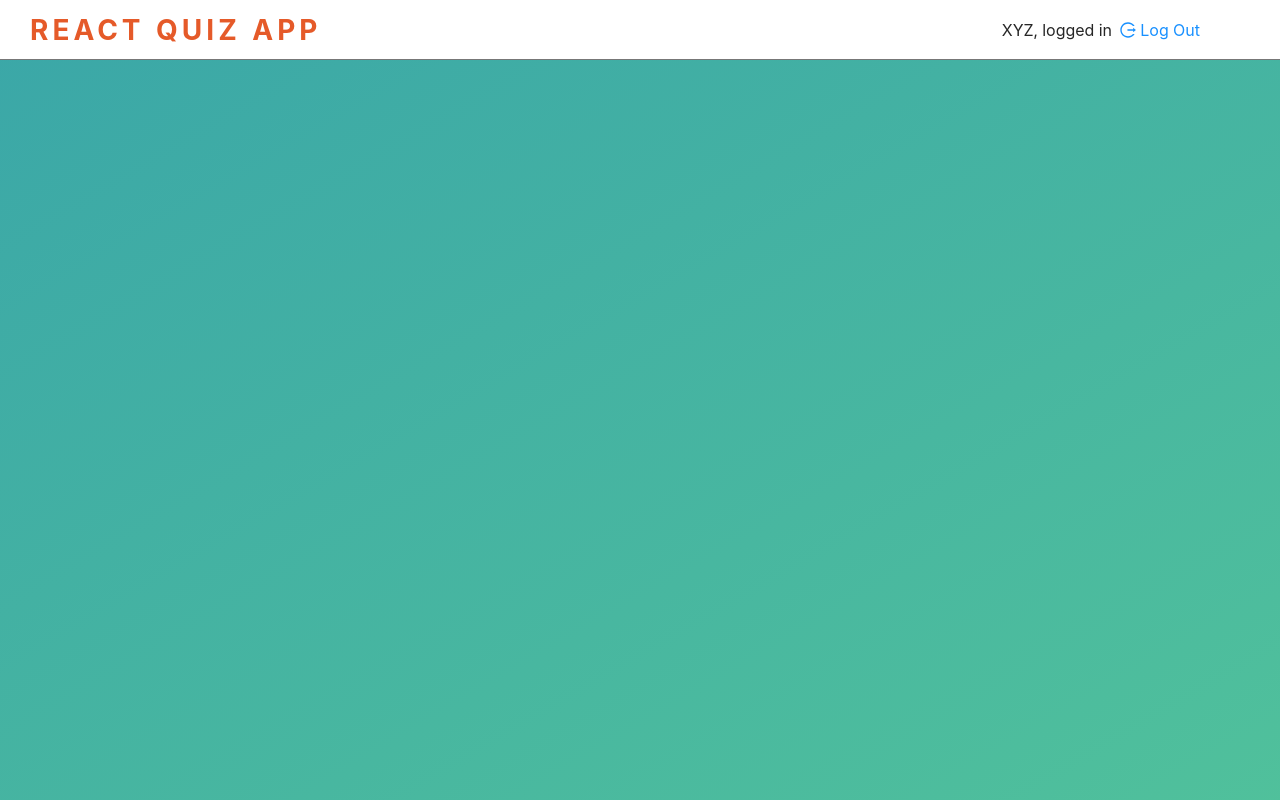
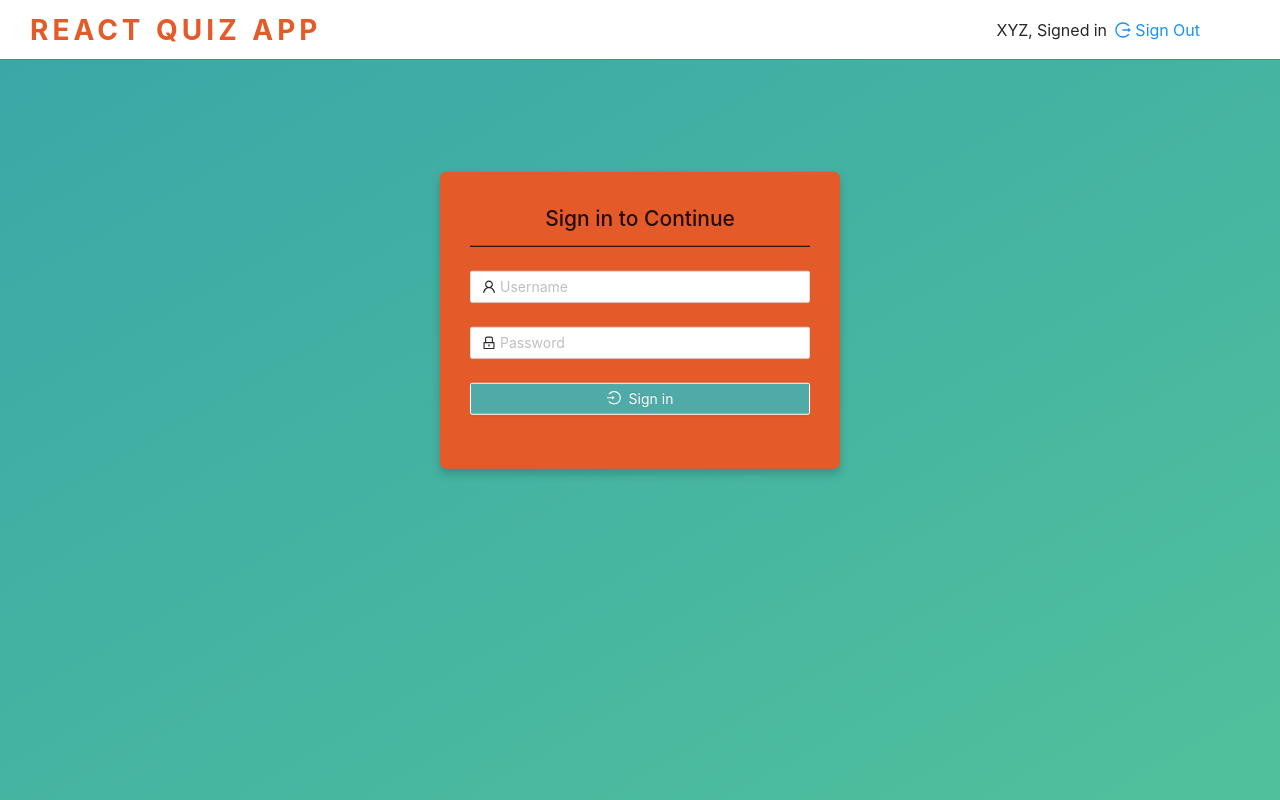
Before and after one commit to AUIArafat/react-quizz-app, a React (Create React App) app: page /signin in a window 1280 px wide. Built offline with nearby package versions, Linux system fonts and the light colour scheme.

Commit message:
Sign in page designed

```diff
--- a/src/App.js
+++ b/src/App.js
@@ -1,6 +1,7 @@
 import { BrowserRouter as Router, Route, Switch } from "react-router-dom";
 import Layout from "./components/Layout";
 import Home from "./pages/Home";
+import Signin from "./pages/Signin";
 
 function App() {
   return (
@@ -8,6 +9,7 @@ function App() {
       <Layout>
         <Switch>
           <Route exact path={"/"} component={Home} />
+          <Route exact path={"/signin"} component={Signin} />
         </Switch>
       </Layout>
     </Router>
--- a/src/components/Navbar/index.jsx
+++ b/src/components/Navbar/index.jsx
@@ -11,12 +11,12 @@ export default function Navbar() {
         <Link to="/">React Quiz App</Link>
       </div>
       <div className={"header-right-side"}>
-        <span>{"XYZ"}, logged in</span>
+        <span>{"XYZ"}, Signed in</span>
         {/* <Link to="/signin">
           <LoginOutlined /> Sign In
         </Link> */}
         <Link to="/signin">
-          <LogoutOutlined /> Log Out
+          <LogoutOutlined /> Sign Out
         </Link>
       </div>
     </Header>
--- /dev/null
+++ b/src/pages/Signin/index.jsx
@@ -0,0 +1,62 @@
+import { Form, Input, Button, Checkbox } from "antd";
+import { UserOutlined, LockOutlined, LoginOutlined } from "@ant-design/icons";
+
+import "./style/index.css";
+
+export default function SingInForm() {
+  const onFinish = (values) => {
+    console.log("Received values of form: ", values);
+  };
+
+  return (
+    <Form
+      name="normal_signin"
+      className="signin-form"
+      initialValues={{
+        remember: true,
+      }}
+      onFinish={onFinish}
+    >
+      <Form.Item className={"signin-header"}>
+        <h1>Sign in to Continue</h1>
+      </Form.Item>
+      <Form.Item
+        name="username"
+        rules={[
+          {
+            required: true,
+            message: "Please input your Username!",
+          },
+        ]}
+      >
+        <Input
+          prefix={<UserOutlined className="site-form-item-icon" />}
+          placeholder="Username"
+          autoComplete={"new-password"}
+        />
+      </Form.Item>
+      <Form.Item
+        name="password"
+        rules={[
+          {
+            required: true,
+            message: "Please input your Password!",
+          },
+        ]}
+      >
+        <Input
+          prefix={<LockOutlined className="site-form-item-icon" />}
+          type="password"
+          placeholder="Password"
+          autoComplete={"new-password"}
+        />
+      </Form.Item>
+
+      <Form.Item>
+        <Button type="primary" htmlType="submit" className="signin-form-button">
+          <LoginOutlined /> Sign in
+        </Button>
+      </Form.Item>
+    </Form>
+  );
+}
--- /dev/null
+++ b/src/pages/Signin/style/index.css
@@ -0,0 +1,26 @@
+.signin-form {
+  width: 400px;
+  position: absolute;
+  top: 40%;
+  left: 50%;
+  transform: translate(-50%, -50%);
+  background: #e55a29;
+  border-radius: 6px;
+  padding: 30px;
+  box-shadow: 0 5px 10px rgb(0 0 0 / 20%);
+}
+.signin-form-button {
+  width: 100%;
+  border-color: #fff;
+  background: rgb(80, 170, 167);
+}
+.signin-form-button:hover,
+.signin-form-button:active,
+.signin-form-button:focus {
+  border-color: #fff;
+  background: rgba(80, 170, 167, 0.9);
+}
+.signin-header {
+  border-bottom: 1px solid black;
+  text-align: center;
+}
```
